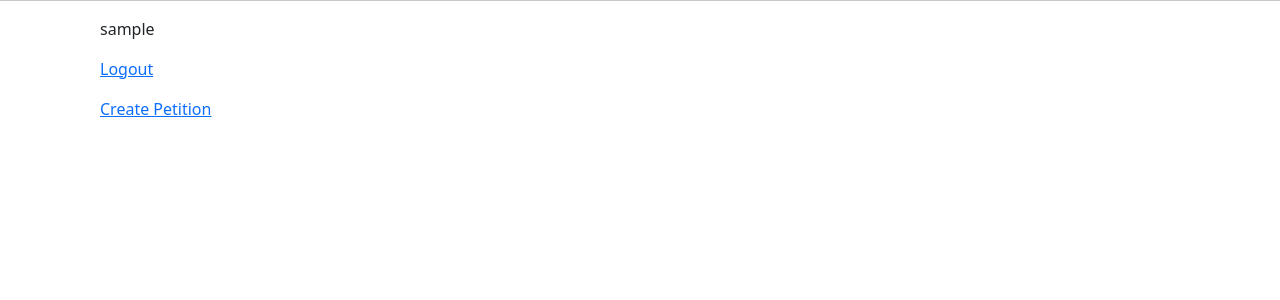
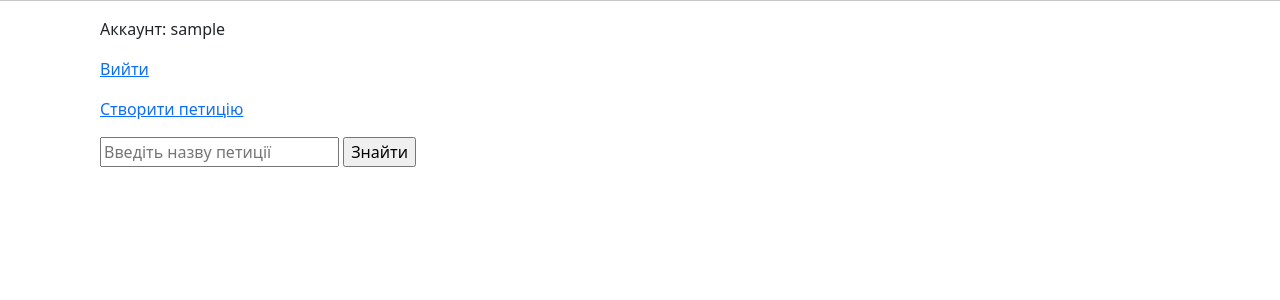
Before and after one commit to Mykhailo12/DjangoElectronicPetitions, a Django app: page / in a window 1280 px wide. Shown: the part 89-389 px from the top of the page. Run offline with Django 3.2, Linux system fonts and the light colour scheme; the visitor is signed in with stand-in values (Sample User, id 1); data that the repository does not hold is empty.

Commit message:
Fix bug with create petitions, add search

```diff
--- a/petitions/base/models.py
+++ b/petitions/base/models.py
@@ -16,6 +16,7 @@ class Topic(models.Model):
 class Petition(models.Model):
     id = models.AutoField(primary_key=True)
     name = models.CharField(max_length=1000, null=True)
+    description = models.TextField(max_length=2000, null=True)
     author = models.ForeignKey(User, on_delete=models.CASCADE, null=True)
     created = models.DateTimeField(auto_now_add=True)
     subs = models.ManyToManyField(User, related_name='subs', blank=True)
--- a/petitions/base/templates/base/home.html
+++ b/petitions/base/templates/base/home.html
@@ -2,22 +2,37 @@
 {% block content %}
 
 {% if request.user.is_authenticated %}
-<p class="pet-item">{{request.user.username}}</p>
-<p class="pet-item"><a href="{% url 'logout' %}">Logout</a></p>
-<p class="pet-item"><a href="{% url 'petition-create' %}">Create Petition</a></p>
+<p class="pet-item">Аккаунт: {{request.user.username}}</p>
+<p class="pet-item"><a href="{% url 'logout' %}">Вийти</a></p>
+<p class="pet-item"><a href="{% url 'petition-create' %}">Створити петицію</a></p>
 {% else %}
 <a href="{% url 'login' %}" class="lr">
     <p>Увійти / Зареєструватися</p>
 </a>
 {% endif %}
 
+<form class="header__search pet-item" method="GET" action="{% url 'home' %}">
+    <input name="q" placeholder="Введіть назву петиції" width="400" height="50" />
+    <input type="submit" value="Знайти"/>
+</form>
+
 {% for pet in pets %}
+{% if pet.subs.all.count < 10 %}
+    <hr>
+    <p class="pet-item">№{{pet.id}}</p>
+    <h3 class="pet-name"><a href="{% url 'petition-detail' pet.id %}">{{pet.name}}</a></h3>
+    <h4 class="pet-item">Автор петиції: {{pet.author.name}} {{pet.author.surname}} {{pet.author.father}}</h4>
+    <p class="pet-item">Зібрано підписів: {{pet.subs.all.count}}/10</p>
+    <p class="pet-item">Статус: {{pet.status}}</p>
+    <p class="pet-item">Опубліковано: {{pet.created}}</p>
+    {% if request.user.is_authenticated %}
+        {% if request.user != pet.author %}
+            <button class="pet-item"><a href="{% url 'subscribe' pet.id %}">Залишити підпис</a></button>
+            <hr>
+        {% endif %}
+    {% endif %}
+{% endif %}
 
-<p class="pet-item">№{{pet.id}}</p>
-<h3 class="pet-name"><a href="{% url 'petition-detail' pet.id %}">{{pet.name}}</a></h3>
-<h4 class="pet-item">Автор петиції: {{pet.author.name}} {{pet.author.surname}} {{pet.author.father}}</h4>
-<p class="pet-item">Зібрано підписів: {{pet.subs.all.count}}</p>
-<p class="pet-item">Опубліковано: {{pet.created}}</p>
 
 {% endfor %}
 
--- a/petitions/base/urls.py
+++ b/petitions/base/urls.py
@@ -3,12 +3,15 @@ from . import views
 
 urlpatterns = [
     path('', views.home, name='home'),
+    path('on-consideration/', views.consideration, name='consideration'),
     path('petition/<str:pk>/', views.petitionDetail, name='petition-detail'),
 
     path('create-petition/', views.createPetition, name='petition-create'),
     path('update-petition/<str:pk>/', views.updatePetition, name='petition-update'),
     path('delete-petition/<str:pk>/', views.deletePetition, name='petition-delete'),
 
+    path('subscribe/<str:pk>/', views.subscribe, name='subscribe'),
+
     path('login/', views.loginUser, name='login'),
     path('logout/', views.logoutUser, name='logout'),
     path('register/', views.registerUser, name='register'),
--- a/petitions/base/views.py
+++ b/petitions/base/views.py
@@ -2,21 +2,30 @@ from django.shortcuts import render, redirect
 from django.contrib.auth import authenticate, login, logout
 from django.http import HttpResponse
 from django.contrib import messages
+from django.db.models import Q
+from django.shortcuts import get_object_or_404
 from django.contrib.auth.decorators import login_required
 from .models import Petition, User, Topic
 from .forms import MyUserCreationForm, PetitionForm
 
 def home(request):
-    pets = Petition.objects.all()
+    q = request.GET.get('q') if request.GET.get('q') != None else ''
+    pets = Petition.objects.filter(Q(name__icontains=q))
+
     context = {'pets':pets}
     return render(request, 'base/home.html', context)
+
+def consideration(request):
+    pets = Petition.objects.all()
+
+    context = {'pets': pets}
+    return render(request, 'base/on-consideration.html', context)
 
 def petitionDetail(request, pk):
     pet = Petition.objects.get(id=pk)
     context = {'pet': pet}
     return render(request, 'base/petition-detail.html', context)
 
-@login_required(login_url='login')
 def loginUser(request):
     page = 'login'
     if request.user.is_authenticated:
@@ -27,9 +36,7 @@ def loginUser(request):
         password = request.POST.get('password')
         try:
             user = User.objects.get(username=username)
-            print("nashli")
         except:
-            print('pizda')
             messages.error(request, 'User does not exist')
 
         user = authenticate(request, username=username, password=password)
@@ -44,7 +51,6 @@ def loginUser(request):
     context = {'page':page}
     return render(request, 'base/login-register.html', context)
 
-@login_required(login_url='login')
 def registerUser(request):
     form = MyUserCreationForm()
     if request.method == 'POST':
@@ -64,24 +70,42 @@ def logoutUser(request):
     logout(request)
     return redirect('home')
 
+def check_petitions(pet):
+    pet_subs_count =  pet.subs.count()
+    print(pet_subs_count)
+    if pet_subs_count >= 10:
+        pet.status = "На розгляді"
+        pet.save()
+        return pet
+
+def subscribe(request, pk):
+    pet = Petition.objects.get(id=pk)
+    if request.user != pet.author:
+        pet.subs.add(request.user)
+        check_petitions(pet)
+        return redirect('home')
+    else:
+        return HttpResponse("Your are not allowed here!!")
+
 @login_required(login_url='login')
 def createPetition(request):
     form = PetitionForm()
-    topic = Topic.objects.all()
+    topics = Topic.objects.all()
 
     if request.method == 'POST':
         topic_name = request.POST.get('topic')
-        topic, created = Topic.objects.get_or_create(name=topic_name)
+        topic = get_object_or_404(Topic, id=topic_name)
 
         Petition.objects.create(
             author=request.user,
             topic=topic,
             name=request.POST.get('name'),
+            description=request.POST.get('description'),
         )
         return redirect('home')
 
 
-    context = {'form':form, 'topic':topic}
+    context = {'form':form, 'topics':topics}
     return render(request, 'base/petition-form.html', context)
 
 @login_required(login_url='login')
--- a/petitions/templates/navbar.html
+++ b/petitions/templates/navbar.html
@@ -7,12 +7,12 @@
         </a>
       </li>
       <li class="nav-item">
-        <a class="nav-link" href="#">
+        <a class="nav-link" href="{% url 'home' %}">
             <p class="link">Триває збір підписів</p>
         </a>
       </li>
       <li class="nav-item">
-        <a class="nav-link" href="#">
+        <a class="nav-link" href="{% url 'consideration' %}">
             <p class="link">На розгляді</p>
         </a>
       </li>
```
Also changed, not shown: petitions/base/templates/base/on-consideration.html (added, +28 -0 lines), petitions/base/templates/base/petition-detail.html (+4 -3 lines), petitions/base/migrations/0006_petition_description.py (added).
